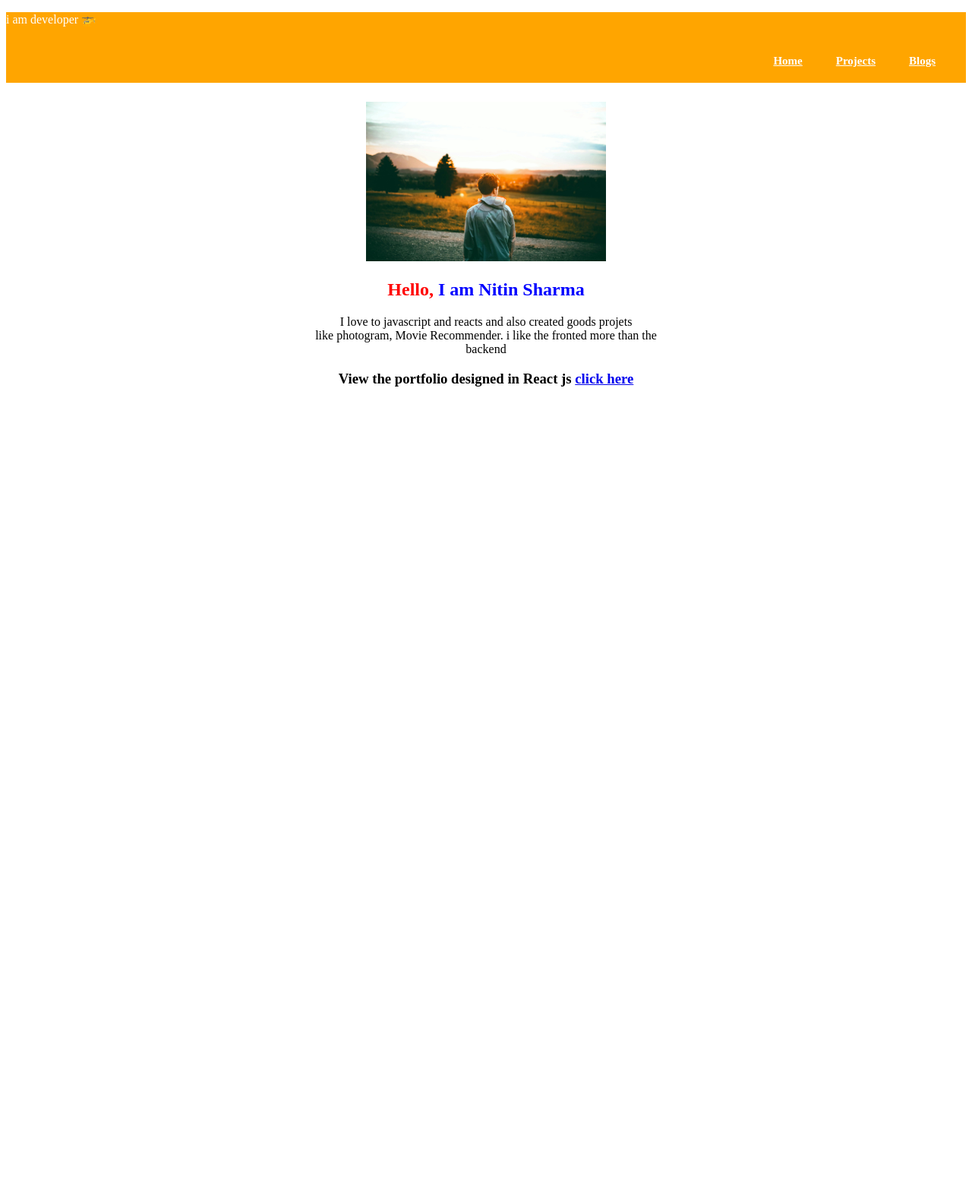
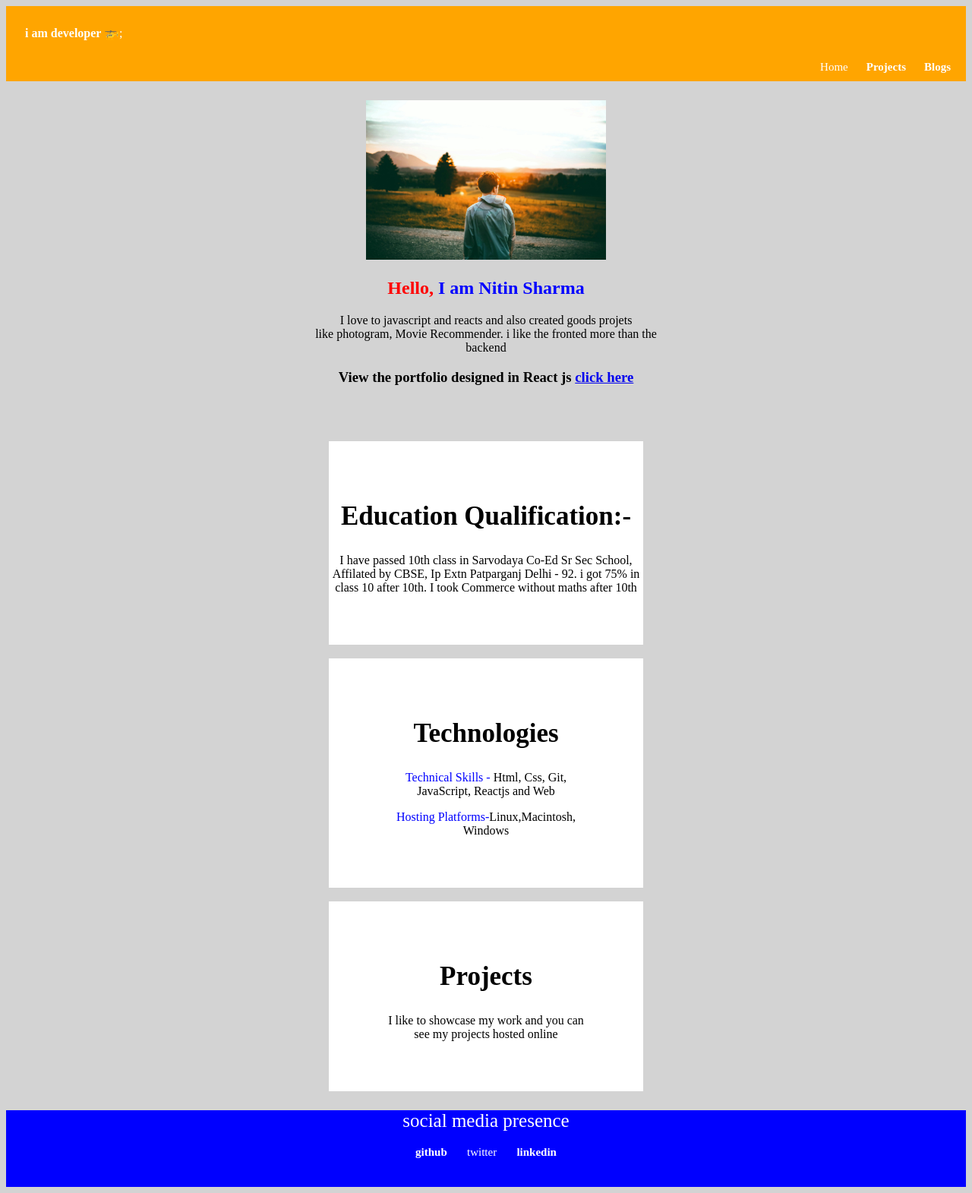
Before and after one commit to nbsharma52/my-portfolio, a plain HTML site: page index.html in a window 1280 px wide. Shown: the whole page at 76% size. Before the commit the page ends 800 px from the top, so only its background shows below. Drawn offline with Linux system fonts and the light colour scheme.

Commit message:
Add files via upload

```diff
--- a/index.html
+++ b/index.html
@@ -1,29 +1,48 @@
 <!doctype html>
 <html>
+
 <head>
     <title> Web-developer</title>
     <link rel="stylesheet" href="style.css">
 </head>
+
 <body>
     <div class="red">
-<p>i am developer &#128641;</p>
+        <p class="white"><b>i am developer &#128641</b>;</p>
         <nav>
-<a href="#"><b>Home</a></b>
-<a href="#"><b>Projects</b></a>
+            <a href="#">Home</a>
+            <a href="project.html"><b>Projects</b></a>
             <a href="#"><b>Blogs</b></a>
         </nav>
     </div>
     <div class="center">
-<img src="./photos\nic.jpg"; width="25%">
+        <img src="./photos/nic.jpg" ; width="25%">
     </div>
     <h2> Hello, <span class="half">I am Nitin Sharma</span></h2>
-<p class="black"> I love to javascript and reacts and also created goods projets<br> like photogram, Movie Recommender. i like the fronted more than the <br> backend<br></p>
-<h3> View the portfolio designed in React js <a href="#">click here </a></h3>
+    <p class="black"> I love to javascript and reacts and also created goods projets<br> like photogram, Movie
+        Recommender. i like the fronted more than the <br> backend<br></p>
+    <h3> View the portfolio designed in React js <a href="#">click here </a></h3><br><br><br>
+    <div class="grey">
+        <h2 class="out"> Education Qualification:-</h4>
+            <p> I have passed 10th class in Sarvodaya Co-Ed Sr Sec School, Affilated by CBSE, Ip Extn Patparganj Delhi -
+                92. i got 75% in class 10 after 10th. I took Commerce without maths after 10th
+    </div> <br>
+    <div class="just">
+        <h2 id="large"> Technologies</h2>
+        <p> <span class="omit">Technical Skills -</span> Html, Css, Git,<br> JavaScript, Reactjs and Web</p>
+        <p> <span class="omit">Hosting Platforms-</span>Linux,Macintosh,<br>Windows</p>
+    </div> </br>
+    <div class="grey">
+        <h2 class="out"> Projects</h2>
+        <p> I like to showcase my work and you can<br> see my projects hosted online </p>
+    </div>
+    <footer> social media presence <br>
+        <nav class="right">
+            <a href="www.github.com"><b>github</b></a>
+            <a href="www.twitter.com">twitter</a>
+            <a href="www.linkediin.com"><b>linkedin</a>
+        </nav>
+    </footer>
+</body>
 
-
-
-
-
-
-</body>
 </html>
--- /dev/null
+++ b/project.css
@@ -0,0 +1,49 @@
+body{
+	background-color:lightgrey;
+}
+p.white{
+color:white; margin-left:25px;
+}
+nav{
+	text-align:right; padding:10px;
+}
+.red{
+	background-color:orange; padding-top:10px;
+}
+nav a{
+	color:white; padding:10px; font-size:15px; text-decoration:none;
+}
+.half{
+	color:blue;
+}
+.soft{
+	text-align:center;
+}
+.owl{
+	text-align:center; background-color: white;    padding-top:50px;
+    padding-bottom:50px;
+    margin-left:425px;
+    margin-right:425px;
+}
+.place{
+		text-align:center; background-color: white;    padding-top:25px;
+    padding-bottom:40px;
+    margin-left:425px;
+    margin-right:425px;
+	}
+button{
+	margin:10px;
+}
+.mop{
+	text-align:center; background-color: white;    padding-top:25px;
+    padding-bottom:40px;
+    margin-left:425px;
+    margin-right:425px;
+	margin-top:25px;
+}
+footer{
+	text-align:center; background-color:blue;  margin-top:50px;  color:white; font-size:25px;
+}
+.right{
+	text-align:center;
+}
--- a/style.css
+++ b/style.css
@@ -1,14 +1,14 @@
 nav{
-	text-align:right; padding:20px;
+	text-align:right; padding:10px;
 }
 .red{
-	background-color:orange;
+	background-color:orange; padding-top:10px;
 }
 nav a{
-	color:white; padding:20px; font-size:15px;
+	color:white; padding:10px; font-size:15px; text-decoration:none;
 }
-p{
-	color:white;
+p.white{
+	color:white; margin-left:25px;
 }
 .center{
 	text-align:center;
@@ -25,3 +25,39 @@ h2 {text-align:center; color:red
 h3{
 	text-align:center;
 }
+body{
+	background-color:lightgrey;
+}
+.grey{
+	background-color:white;
+	text-align:center;
+    padding-top:50px;
+    padding-bottom:50px;
+    margin-left:425px;
+    margin-right:425px;
+
+}
+.omit{
+	color:blue;
+}
+.just{
+	text-align:center;
+	background-color:white;
+	    padding-top:50px;
+    padding-bottom:50px;
+    margin-left:425px;
+    margin-right:425px;
+
+}
+#large{
+	font-size:35px; color:black;
+	}
+.right{
+	text-align:center;
+}
+.out{
+	font-size:35px; color:black;
+}
+footer{
+	text-align:center; background-color:blue;  margin-top:25px; padding-bottom:25px; color:white; font-size:25px;
+}
```
Also changed, not shown: project.html (added, +39 -0 lines). Lines whose indentation alone changed are shown as unchanged.
